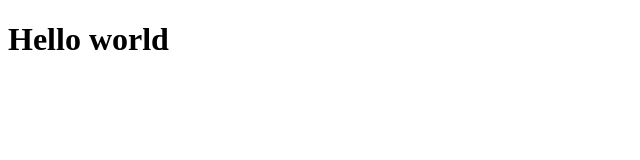
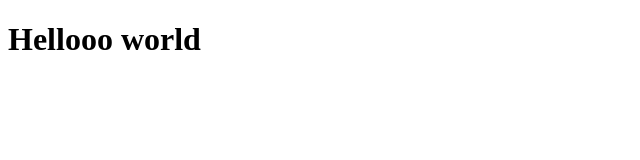
Before and after one commit to TheyCallmeOleksii/Tutorial, a plain HTML site: page index.html in a window 1280 px wide. Shown: the whole page, without its empty margins (0-640 px from the left). Drawn offline with Linux system fonts and the light colour scheme.

Commit message:
Update index.html

```diff
--- a/index.html
+++ b/index.html
@@ -7,6 +7,6 @@
     <title>Document</title>
   </head>
   <body>
-    <h1>Hello world</h1>
+    <h1>Hellooo world</h1>
   </body>
 </html>
```
